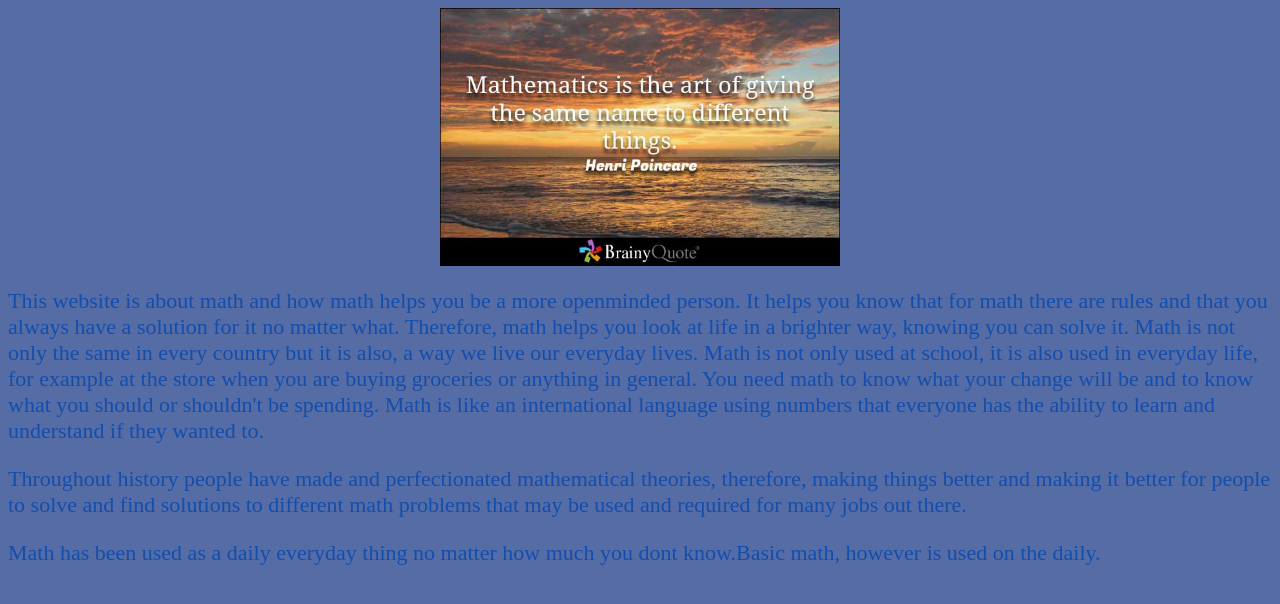
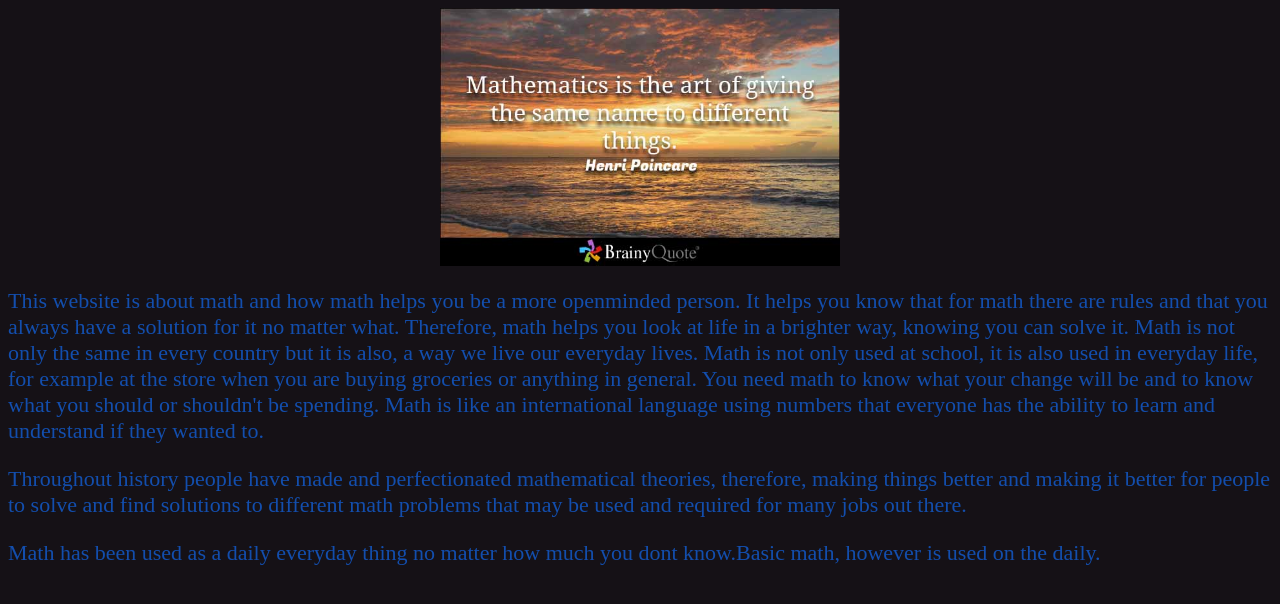
Before and after one commit to Taniamar/Website, a plain HTML site: page index.html in a window 1280 px wide. Drawn offline with Linux system fonts and the light colour scheme.

Commit message:
background

```diff
--- a/style.css
+++ b/style.css
@@ -7,7 +7,7 @@ p{
   font-size: 22px;
 }
 body{
-	background-color:#566ca5;
+	background-color:#151116;
 }
 #top{
 	width: 400px;
```
